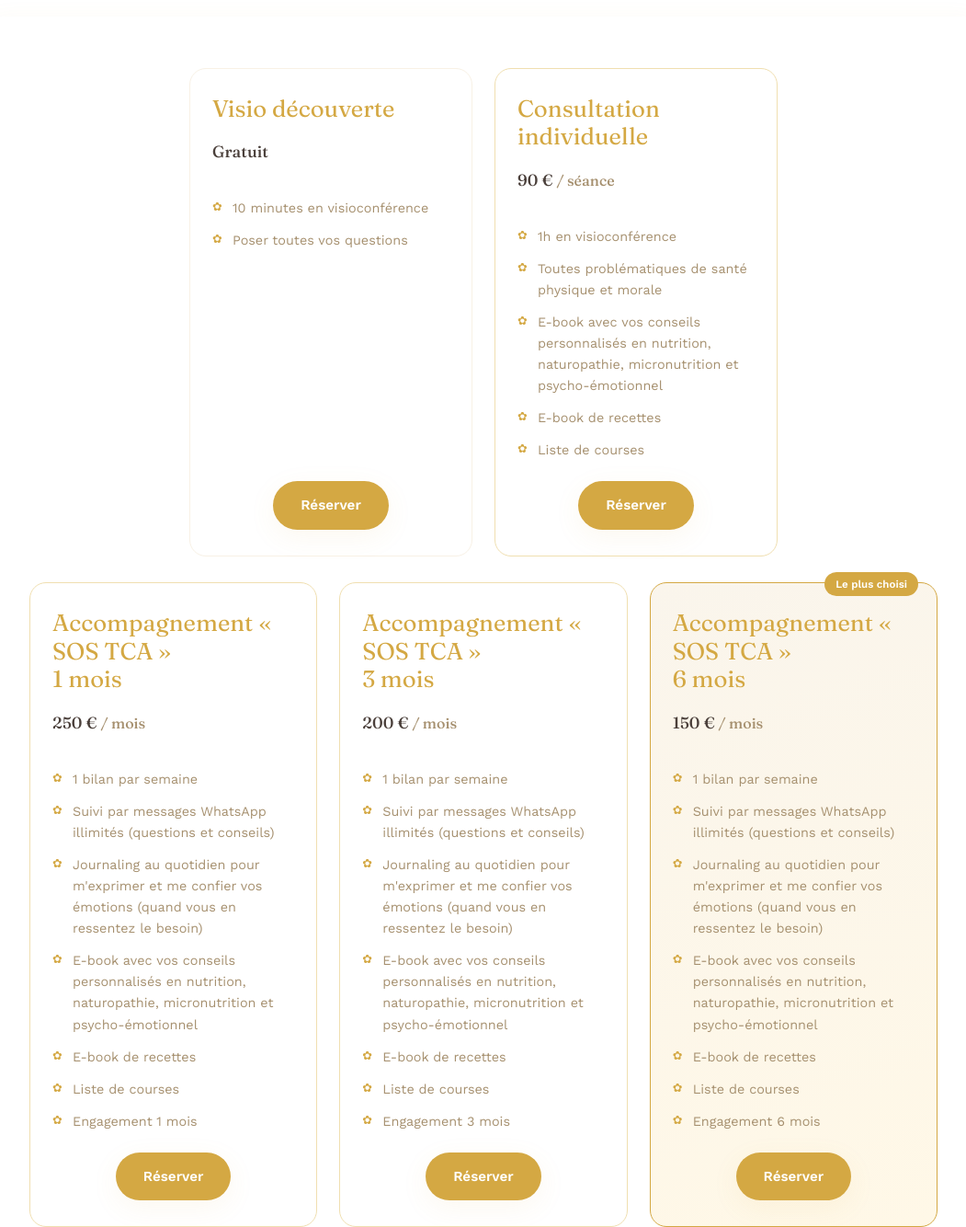
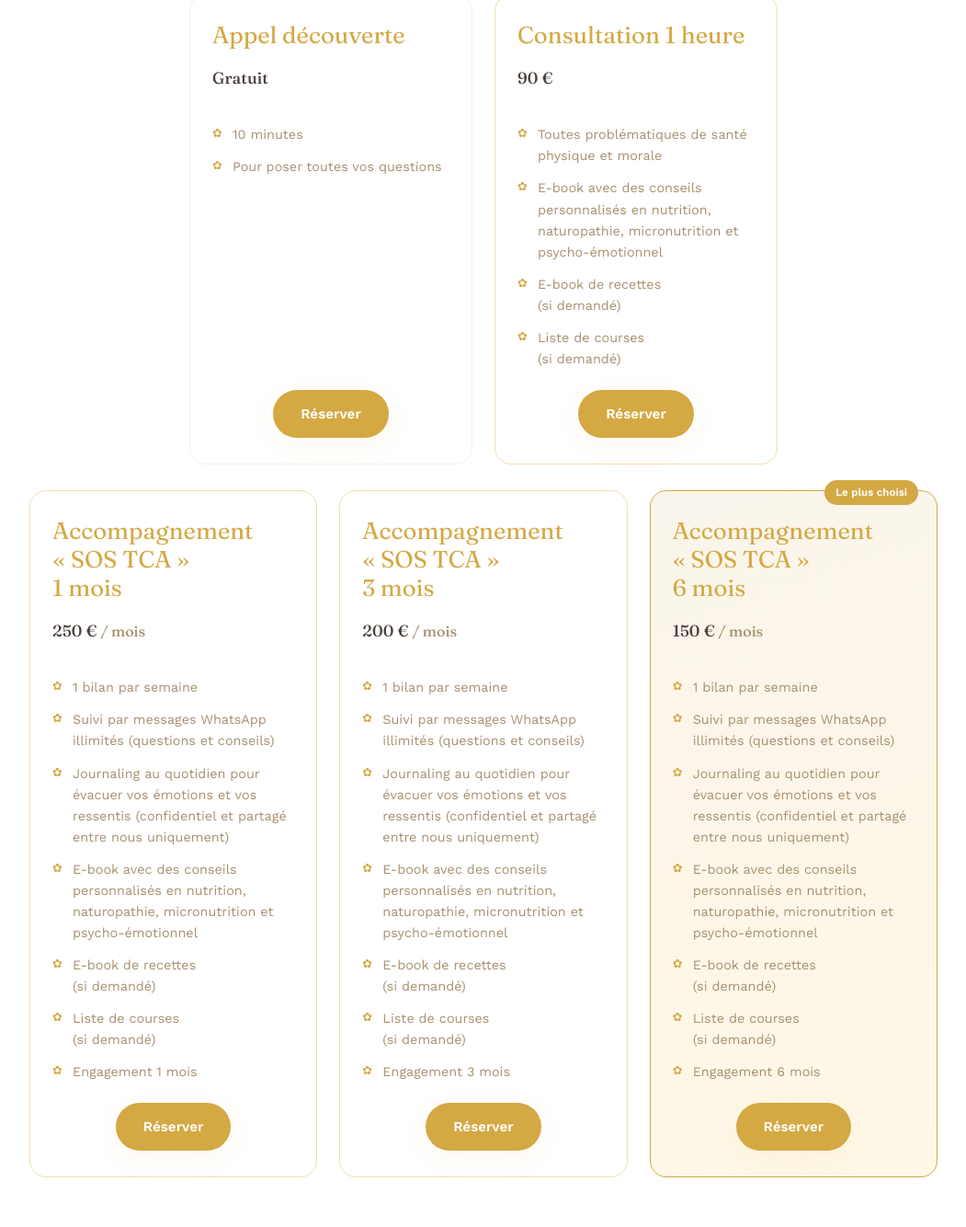
Before and after one commit to fanny-naturopathe/index.html, a plain HTML site: page index.html in a window 1280 px wide. Shown: the part 2865-4199 px from the top of the page at 92% size, without its empty margins (114-1165 px from the left). Drawn offline with nearby package versions, Linux system fonts and the light colour scheme.

Commit message:
Add files via upload

```diff
--- a/index.html
+++ b/index.html
@@ -520,74 +520,73 @@ footer { border-top: 2px solid var(--blush); }
 
 <section style="background:#fff;padding-top:20px;padding-bottom:20px;" id="offre">
   <div class="container">
-    <div class="section-head">
+    <div class="section-head" style="margin-bottom:8px;">
       <p class="eyebrow">Mon accompagnement</p>
       <h2>Qu'est-ce qui peut vous aider ?</h2>
     </div>
-    <div class="offer-card" style="padding:56px 52px;max-width:1100px;">
+    <div class="offer-card" style="padding:16px 52px 56px;max-width:1100px;">
       <div class="offer-tiers" style="justify-content:center;max-width:640px;margin:0 auto;">
         <div class="tier tier-decouverte">
-          <h3>Visio découverte</h3>
+          <h3>Appel découverte</h3>
           <p class="price">Gratuit</p>
           <ul>
-            <li>10 minutes en visioconférence</li>
-            <li>Poser toutes vos questions</li>
+            <li>10 minutes</li>
+            <li>Pour poser toutes vos questions</li>
           </ul>
           <a href="https://www.medoucine.com/consultation/boulogne-billancourt/fanny-toernig/23413" class="btn btn-primary mt-40" style="display:block;text-align:center;margin-left:auto;margin-right:auto;">Réserver</a>
         </div>
         <div class="tier">
-          <h3>Consultation individuelle</h3>
-          <p class="price">90 € <span style="font-size:1rem;color:var(--text-soft);">/ séance</span></p>
+          <h3>Consultation 1 heure</h3>
+          <p class="price">90 €</p>
           <ul>
-            <li>1h en visioconférence</li>
             <li>Toutes problématiques de santé physique et morale</li>
-            <li>E-book avec vos conseils personnalisés en nutrition, naturopathie, micronutrition et psycho-émotionnel</li>
-            <li>E-book de recettes</li>
-            <li>Liste de courses</li>
+            <li>E-book avec des conseils personnalisés en nutrition, naturopathie, micronutrition et psycho-émotionnel</li>
+            <li>E-book de recettes<br>(si demandé)</li>
+            <li>Liste de courses<br>(si demandé)</li>
           </ul>
           <a href="https://www.medoucine.com/consultation/boulogne-billancourt/fanny-toernig/23413" class="btn btn-primary mt-40" style="display:block;text-align:center;margin-left:auto;margin-right:auto;">Réserver</a>
         </div>
       </div>
       <div class="offer-tiers offer-tiers-3" style="justify-content:center;max-width:1000px;margin:28px auto 0;">
         <div class="tier">
-          <h3>Accompagnement « SOS TCA »<br>1 mois</h3>
+          <h3>Accompagnement<br>« SOS TCA »<br>1 mois</h3>
           <p class="price">250 € <span style="font-size:1rem;color:var(--text-soft);">/ mois</span></p>
           <ul>
             <li>1 bilan par semaine</li>
             <li>Suivi par messages WhatsApp illimités (questions et conseils)</li>
-            <li>Journaling au quotidien pour m'exprimer et me confier vos émotions (quand vous en ressentez le besoin)</li>
-            <li>E-book avec vos conseils personnalisés en nutrition, naturopathie, micronutrition et psycho-émotionnel</li>
-            <li>E-book de recettes</li>
-            <li>Liste de courses</li>
+            <li>Journaling au quotidien pour évacuer vos émotions et vos ressentis (confidentiel et partagé entre nous uniquement)</li>
+            <li>E-book avec des conseils personnalisés en nutrition, naturopathie, micronutrition et psycho-émotionnel</li>
+            <li>E-book de recettes<br>(si demandé)</li>
+            <li>Liste de courses<br>(si demandé)</li>
             <li>Engagement 1 mois</li>
           </ul>
           <a href="https://www.medoucine.com/consultation/boulogne-billancourt/fanny-toernig/23413" class="btn btn-primary mt-40" style="display:block;text-align:center;margin-left:auto;margin-right:auto;">Réserver</a>
         </div>
         <div class="tier">
-          <h3>Accompagnement « SOS TCA »<br>3 mois</h3>
+          <h3>Accompagnement<br>« SOS TCA »<br>3 mois</h3>
           <p class="price">200 € <span style="font-size:1rem;color:var(--text-soft);">/ mois</span></p>
           <ul>
             <li>1 bilan par semaine</li>
             <li>Suivi par messages WhatsApp illimités (questions et conseils)</li>
-            <li>Journaling au quotidien pour m'exprimer et me confier vos émotions (quand vous en ressentez le besoin)</li>
-            <li>E-book avec vos conseils personnalisés en nutrition, naturopathie, micronutrition et psycho-émotionnel</li>
-            <li>E-book de recettes</li>
-            <li>Liste de courses</li>
+            <li>Journaling au quotidien pour évacuer vos émotions et vos ressentis (confidentiel et partagé entre nous uniquement)</li>
+            <li>E-book avec des conseils personnalisés en nutrition, naturopathie, micronutrition et psycho-émotionnel</li>
+            <li>E-book de recettes<br>(si demandé)</li>
+            <li>Liste de courses<br>(si demandé)</li>
             <li>Engagement 3 mois</li>
           </ul>
           <a href="https://www.medoucine.com/consultation/boulogne-billancourt/fanny-toernig/23413" class="btn btn-primary mt-40" style="display:block;text-align:center;margin-left:auto;margin-right:auto;">Réserver</a>
         </div>
         <div class="tier featured">
           <span class="tier-badge">Le plus choisi</span>
-          <h3>Accompagnement « SOS TCA »<br>6 mois</h3>
+          <h3>Accompagnement<br>« SOS TCA »<br>6 mois</h3>
           <p class="price">150 € <span style="font-size:1rem;color:var(--text-soft);">/ mois</span></p>
           <ul>
             <li>1 bilan par semaine</li>
             <li>Suivi par messages WhatsApp illimités (questions et conseils)</li>
-            <li>Journaling au quotidien pour m'exprimer et me confier vos émotions (quand vous en ressentez le besoin)</li>
-            <li>E-book avec vos conseils personnalisés en nutrition, naturopathie, micronutrition et psycho-émotionnel</li>
-            <li>E-book de recettes</li>
-            <li>Liste de courses</li>
+            <li>Journaling au quotidien pour évacuer vos émotions et vos ressentis (confidentiel et partagé entre nous uniquement)</li>
+            <li>E-book avec des conseils personnalisés en nutrition, naturopathie, micronutrition et psycho-émotionnel</li>
+            <li>E-book de recettes<br>(si demandé)</li>
+            <li>Liste de courses<br>(si demandé)</li>
             <li>Engagement 6 mois</li>
           </ul>
           <a href="https://www.medoucine.com/consultation/boulogne-billancourt/fanny-toernig/23413" class="btn btn-primary mt-40" style="display:block;text-align:center;margin-left:auto;margin-right:auto;">Réserver</a>
```
